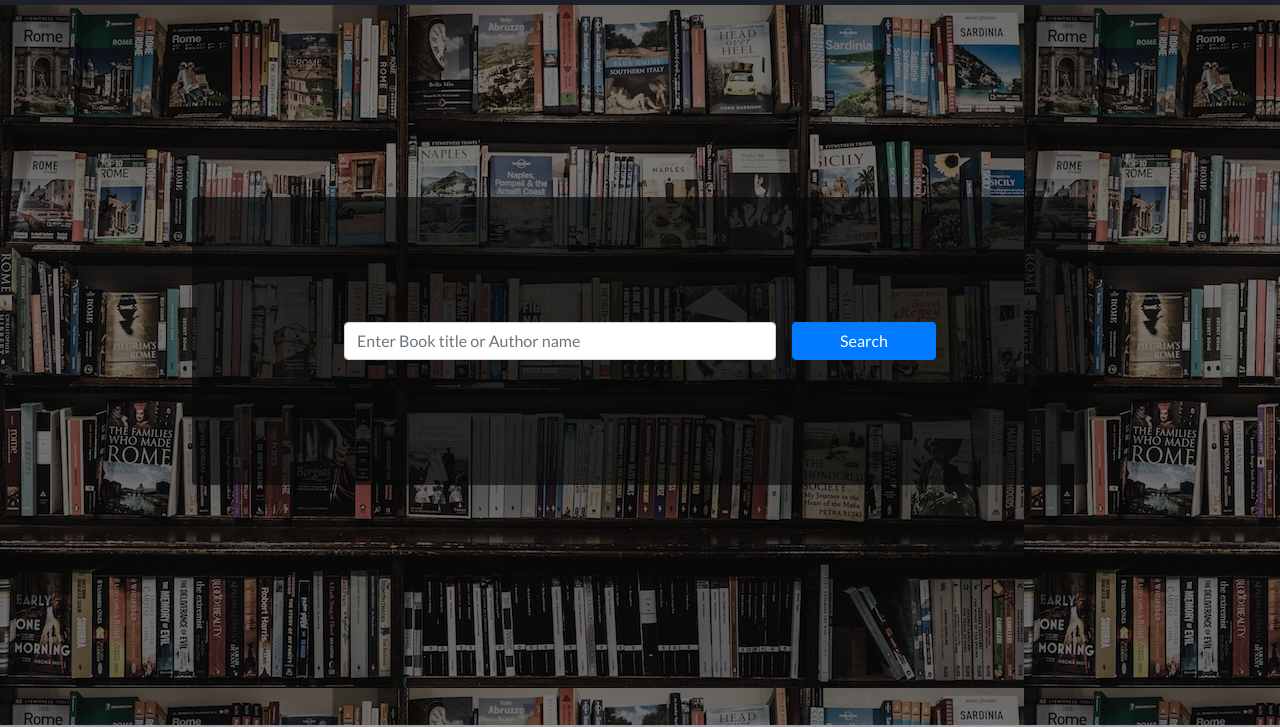
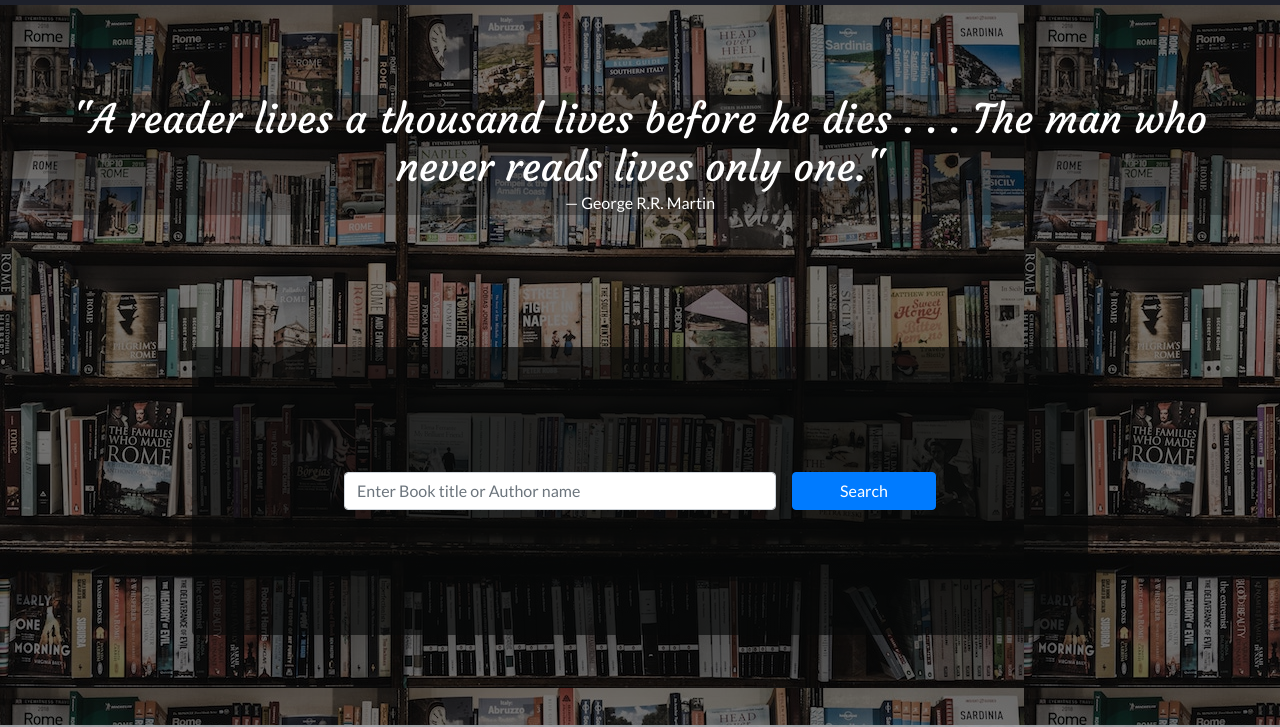
Before and after one commit to ncalt2000/library_node, a website: page public/index.html in a window 1280 px wide. Shown: the part 75-802 px from the top of the page. Drawn offline with Linux system fonts and the light colour scheme; no server answers.

Commit message:
Banner text added

```diff
--- a/public/css/main-styles.css
+++ b/public/css/main-styles.css
@@ -62,6 +62,14 @@
   height: calc(100vh - 80px);
   width: 100%;
   background-image: linear-gradient( rgba(0, 0, 0, .5), rgba(0, 0, 0, .5)), url("../assets/bookshelf.jpg");
+}
+
+.banner-quote{
+  background-color: rgba(7, 8, 8, 0.3);
+}
+
+.banner-quote .h1{
+  font-family: 'Courgette', cursive;
 }
 
 .search-group {
--- a/public/index.html
+++ b/public/index.html
@@ -9,6 +9,7 @@
   <link rel="stylesheet" href="css/vendor/animate.css">
   <link rel="stylesheet" href="css/vendor/web-fonts-with-css/css/fontawesome-all.css">
   <link href="https://fonts.googleapis.com/css?family=Lato:400,400i,700" rel="stylesheet">
+  <link href="https://fonts.googleapis.com/css?family=Courgette" rel="stylesheet">
   <link rel="stylesheet" href="css/main-styles.css">
 
   <title>Library</title>
@@ -60,7 +61,13 @@
 
   <!-- Banner -->
   <div class="row banner m-0 animated fadeIn">
+
     <form class="form-inline search-group d-flex justify-content-center align-items-center">
+      <div class="m-5 text-center banner-quote">
+        <div class="h1 mb-0 text-white ">&quot;A reader lives a thousand lives before he dies . . . The man who never reads lives only one.&quot;</div>
+        <div class="text-white">&mdash; George R.R. Martin</div>
+      </div>
+
       <span class="custom-box d-flex justify-content-center align-items-center shadow-lg p-3 mb-5 rounded">
         <div class="input-border d-flex justify-content-center align-items-center">
           <input
```
Lines whose indentation alone changed are shown as unchanged.
